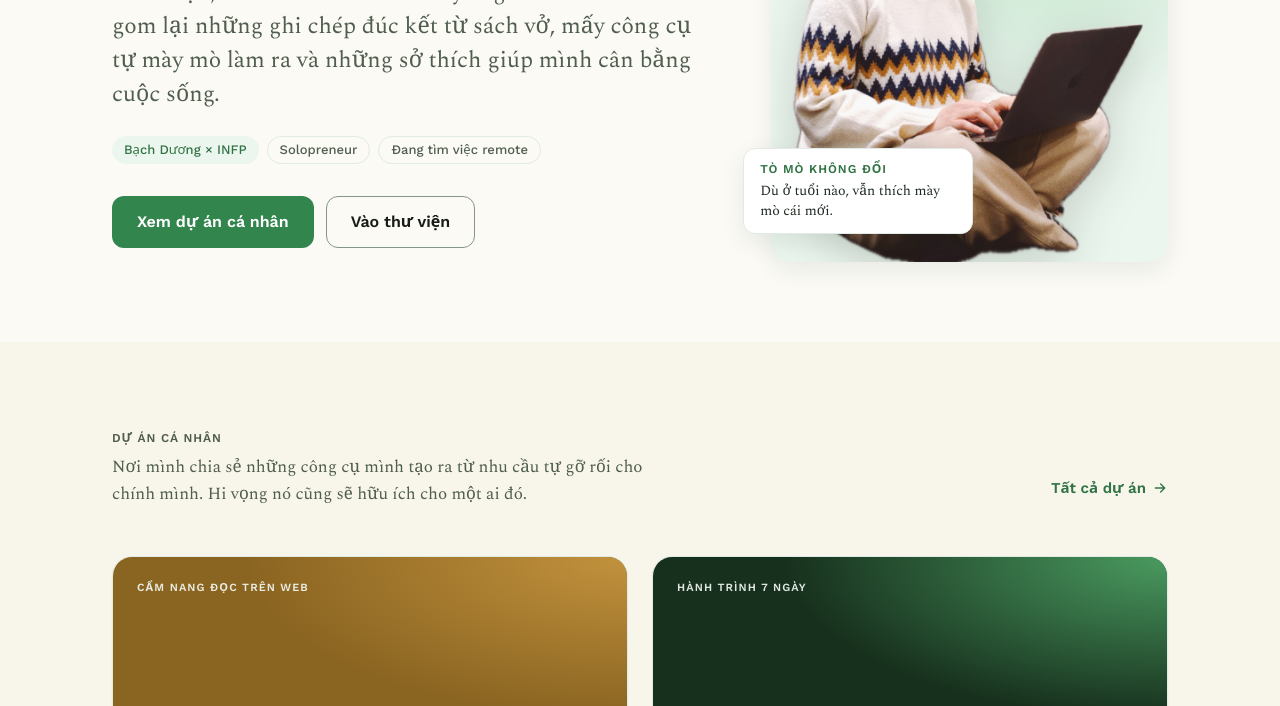
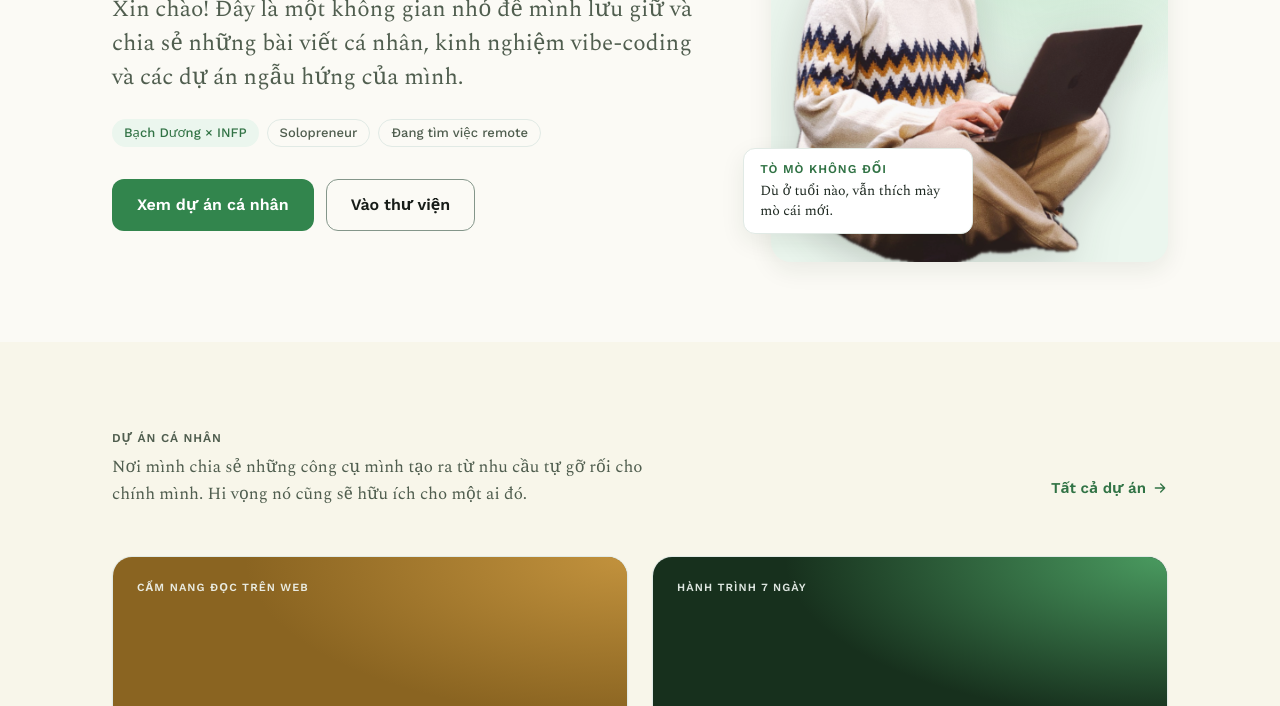
Before and after one commit to minhpth85/minhfam, a plain HTML site: page site/index.html in a window 1280 px wide. Shown: the part 394-1100 px from the top of the page. Drawn offline with nearby package versions, Linux system fonts and the light colour scheme.

Commit message:
Đổi đoạn giới thiệu đầu trang chủ
Co-Authored-By: Claude Opus 5.5 <noreply@anthropic.com>

```diff
--- a/site/index.html
+++ b/site/index.html
@@ -156,7 +156,7 @@ try{var t=localStorage.getItem('theme');if(t==='dark'||t==='light')document.docu
     <div>
       <p class="eyebrow">Learn in Public</p>
       <h1>Học công khai,<br>sống <em>chậm rãi</em>.</h1>
-      <p class="lead">Chào bạn, mình là Minh Fam. Đây là góc nhỏ để mình gom lại những ghi chép đúc kết từ sách vở, mấy công cụ tự mày mò làm ra và những sở thích giúp mình cân bằng cuộc sống.</p>
+      <p class="lead">Xin chào! Đây là một không gian nhỏ để mình lưu giữ và chia sẻ những bài viết cá nhân, kinh nghiệm vibe-coding và các dự án ngẫu hứng của mình.</p>
       <div class="chips">
         <span class="chip">Bạch Dương × INFP</span>
         <span class="chip ghost">Solopreneur</span>
```
